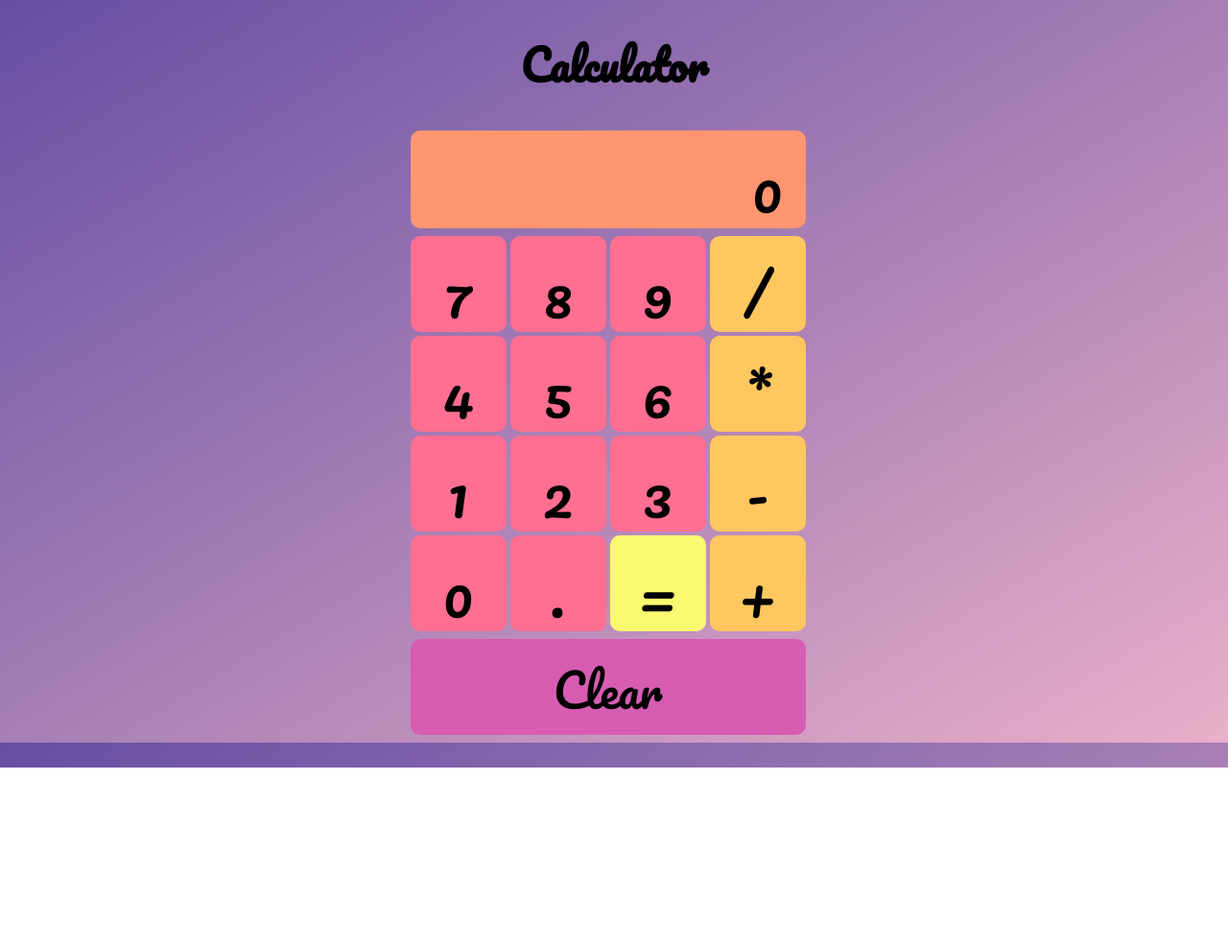
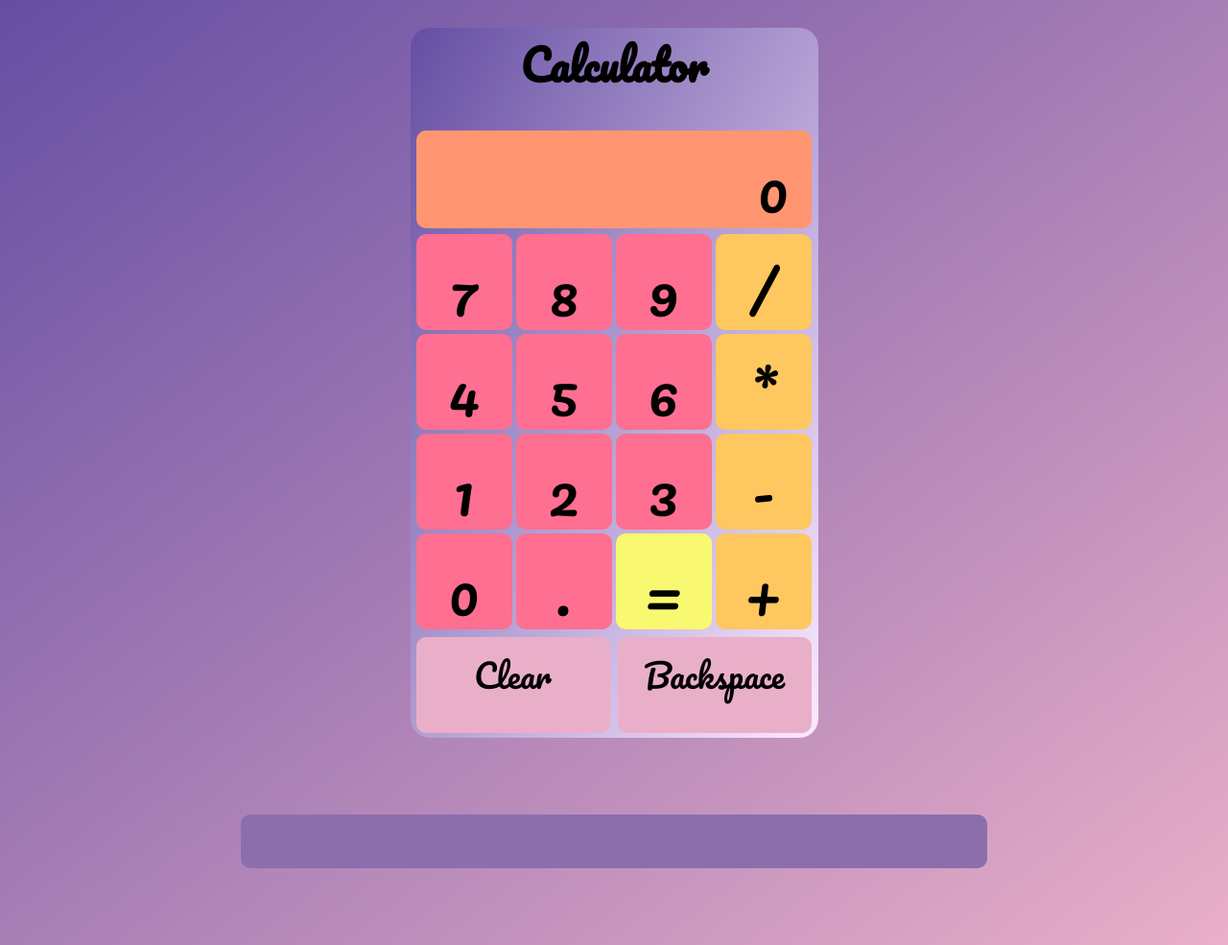
Before and after one commit to beansprout/calculator, a plain HTML site: page index.html in a window 1280 px wide. Shown: the whole page at 96% size. Before the commit the page ends 800 px from the top, so only its background shows below. Drawn offline with Linux system fonts and the light colour scheme; a web font is replaced by a local one.

Commit message:
added backspace button, changed sound effect for clear button

```diff
--- a/calculator.js
+++ b/calculator.js
@@ -27,6 +27,9 @@ const equals = (op) => {
   if (operation === 'divide') {
     total = divide(numX, numY);
   }
+  if (equalsBtnPressed === true) {
+    longForm.innerHTML += total;
+  }
   if (total.toString().length > 13) {
     console.log('total = '+ total)
     calculatorScreen.style.fontSize = '42px';
@@ -39,7 +42,9 @@ const equals = (op) => {
 }
 
 const blip = new Audio();
-blip.src = 'button.mp3'
+blip.src = 'button.mp3';
+const bubbles = new Audio();
+bubbles.src = 'bubbles.mp3';
 
 const container = document.getElementById('container');
 const calculatorScreen = document.getElementById('calculator-screen');
@@ -60,12 +65,17 @@ const plusBtn = document.getElementById('plus');
 const equalsBtn = document.getElementById('equals');
 const decimalBtn = document.getElementById('decimal');
 const clear = document.getElementById('clear');
+const backspace = document.getElementById('backspace');
+const longForm = document.getElementById('long-form');
 
 let numX ='';
 let numY = '';
+let longFormNum ='';
 let total = '';
 let operation = '';
 let lastOperation ='';
+let equalsBtnPressed = false;
+longForm.innerHTML ='';
 
 const flashScreen = () => {
   calculatorScreen.style.background = '#F9F871';
@@ -104,9 +114,12 @@ const addNumListeners = () => {
     document.getElementById(`div${i}`).addEventListener('click', (e) => {
       if (calculatorScreen.innerHTML === '0') {
         numX = i.toString();
+        longFormNum = numX;
       } else {
         numX = numX.concat(i);
+        longFormNum = i.toString();
       }
+      longForm.innerHTML += longFormNum;
       calculatorScreen.innerHTML = numX;
       blip.play();
     })
@@ -115,6 +128,10 @@ const addNumListeners = () => {
 addNumListeners();
 
 decimalBtn.addEventListener('click', (e) => {
+  if (numX.includes('.') === true) {
+    return -1;
+  }
+  longForm.innerHTML += '.';
   if (numX === '') {
     numX = '0';
   }
@@ -129,26 +146,51 @@ clear.addEventListener('click', (e) => {
   total ='';
   operation ='';
   calculatorScreen.innerHTML = '0';
+  longForm.innerHTML ='';
+  longFormNum = '';
+  equalsBtnPressed = false;
   calculatorScreen.style.fontSize = '58px';
-  blip.play()
+  bubbles.play()
 });
 
+backspace.addEventListener('click', (e) => {
+  console.clear()
+  console.log(longForm.innerHTML);
+  console.log(`numX ${numX}`);
+  console.log(numX.toString.length)
+  if (numX) {
+    numX = numX.toString().slice(0, numX.toString().length-1);
+    longForm.innerHTML = longForm.innerHTML.slice(0, longForm.innerHTML.length-1);
+    calculatorScreen.innerHTML = numX;
+    blip.play();
+  }
+
+})
+
+
+
 plusBtn.addEventListener('click', (e) => {
+  longForm.innerHTML += ' + ';
   operBtnSequence('add');
 });
 
 minusBtn.addEventListener('click', (e) => {
+  longForm.innerHTML += ' - ';
   operBtnSequence('minus');
 });
 
 multiplyBtn.addEventListener('click', (e) => {
+  longForm.innerHTML += ' * ';
   operBtnSequence('multiply');
 });
 
 divideBtn.addEventListener('click', (e) => {
+  longForm.innerHTML += ' / ';
   operBtnSequence('divide');
 });
 
 equalsBtn.addEventListener('click', (e) => {
+  equalsBtnPressed = true;
+  longForm.innerHTML += ' = ';
   operBtnSequence(lastOperation);
 })
--- a/index.html
+++ b/index.html
@@ -5,13 +5,13 @@
   <meta name="viewport" content="width=device-width, initial-scale=1.0">
   <meta http-equiv="X-UA-Compatible" content="ie=edge">
   <link href="style.css" rel="stylesheet">
-  <link href="https://fonts.googleapis.com/css?family=Pacifico" rel="stylesheet">
-  <title>Document</title>
+  <link href="https://fonts.googleapis.com/css?family=Overpass+Mono|Pacifico" rel="stylesheet">
+  <title>Calculator</title>
 </head>
 <body>
-<div id = 'container'>
+<div id="container" class="container">
   <h1>Calculator</h1>
-  <div id = "calculator-screen" class="button">0</div>
+  <div id="calculator-screen" class="button">0</div>
     <div id="calculator-buttons">
       <div id="div7" class="button num-btn">7</div>
       <div id="div8" class="button num-btn">8</div>
@@ -30,7 +30,12 @@
       <div id="equals" class="button">=</div>
       <div id="plus" class="button oper-btn">+</div>
     </div>
-    <div id="clear" class="button">Clear</div>
+    <div id="clear" class="button btn-bottom">Clear</div>
+    <div id="backspace" class="button btn-bottom">Backspace</div>
+</div>
+<div id="container2" class = "container">
+  <div id="long-form">
+  </div>
 </div>
 <script type="text/javascript" src ="calculator.js"></script>
 </body>
--- a/style.css
+++ b/style.css
@@ -7,10 +7,17 @@ h1 {
   text-align: center;
 }
 
+.container {
+  margin: 10px auto;
+}
+
 #container {
-  margin: 0 auto;
   width: 425px;
+  height: 740px;
+  background-image: linear-gradient(to bottom right, #654ea3, #FBEAFF);
+  border-radius: 20px;
 }
+
 .button {
   text-align: center;
   background: #FF6F91;
@@ -37,6 +44,7 @@ h1 {
   text-align: right;
   padding-right: 24px;
   transform: none;
+  margin: 6px;
 }
 
 #calculator-buttons {
@@ -44,16 +52,37 @@ h1 {
   grid-template-columns: repeat(4, 100px);
   grid-template-rows: repeat(4, 100px);
   grid-gap: 4px;
+  margin: 6px;
 }
 
 #equals {
   background: #F9F871;
 }
 
-#clear {
-  width: 392px;
+.btn-bottom {
+  display: inline-block;
+  width: 182px;
   height: 80px;
   margin-top: 8px;
-  background: #D65DB1;
-  font-size: 48px;
+  background: #eaafc8;
+  font-size: 34px;
+  margin: 2px;
 }
+
+#clear {
+  margin-left: 6px;
+}
+
+#long-form {
+  font-family: 'Overpass Mono', monospace;
+  margin: 80px auto;
+  background: #8D6EAD;
+  transition: none;
+  height: 36px;
+  width: 60%;
+  font-size: 24px;
+  border-radius: 10px;
+  color: #FBEAFF;
+  text-align: right;
+  padding: 10px;
+}
```
Also changed, not shown: 2 other files.
